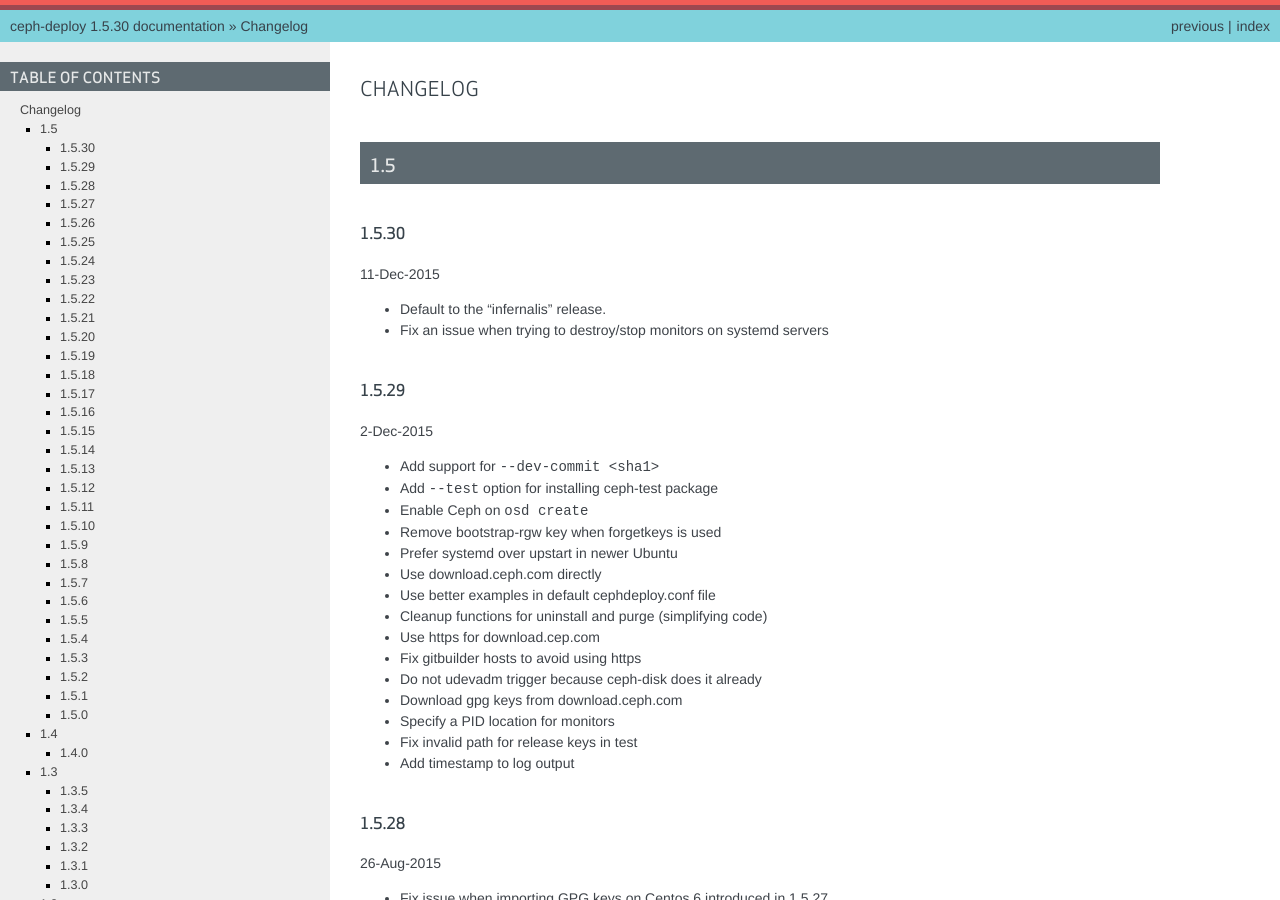
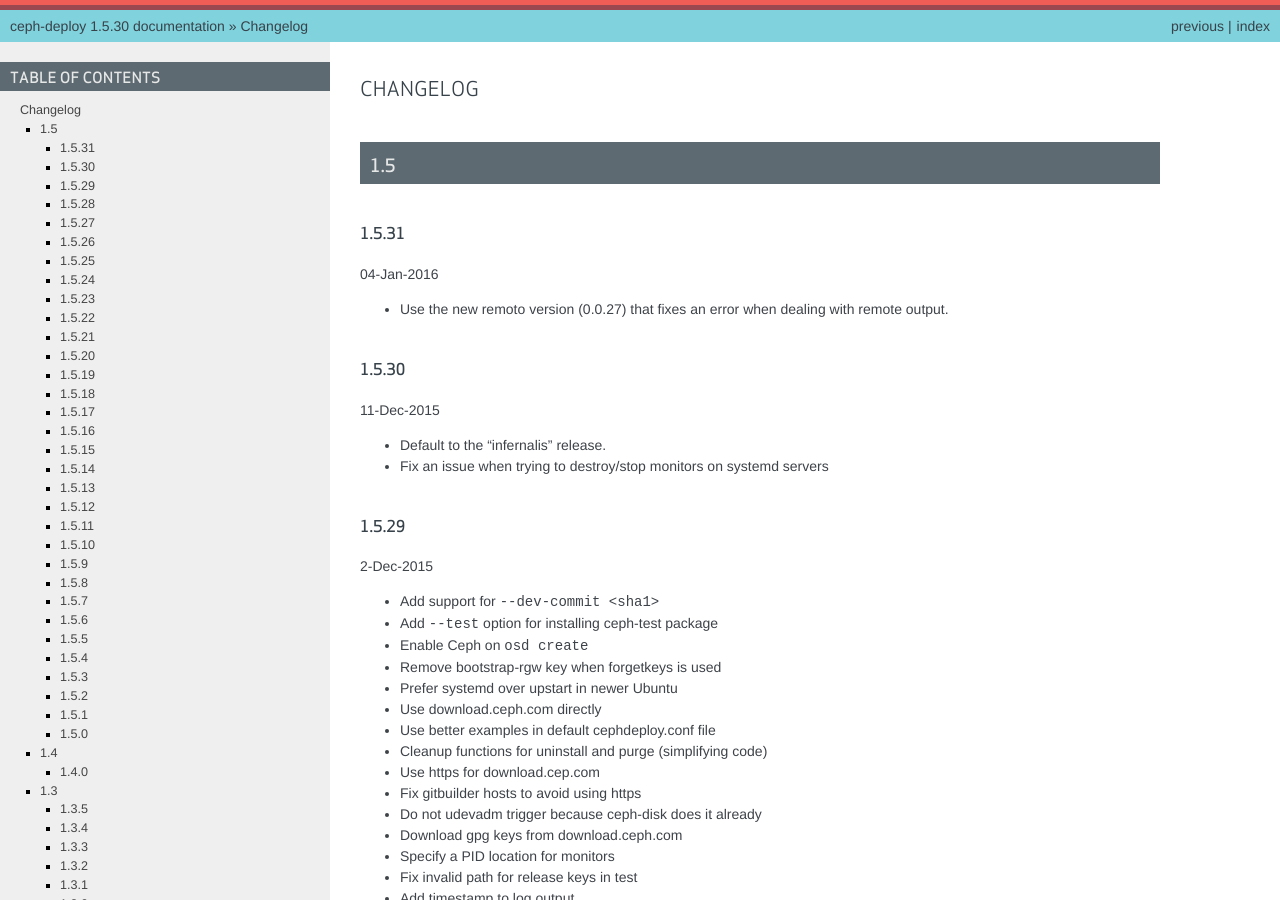
Before and after one commit to ceph/ceph-deploy, a Sphinx documentation site: the page built from docs/source/changelog.rst, in a window 1280 px wide and 900 px high. Built offline with Sphinx 7.4.7, drawn with Linux system fonts in a browser that asks for light colours.

Commit message:
[RM-14156] update the changelog
Signed-off-by: Alfredo Deza <adeza@redhat.com>

```diff
--- a/docs/source/changelog.rst
+++ b/docs/source/changelog.rst
@@ -3,6 +3,13 @@
 
 1.5
 ---
+
+1.5.31
+^^^^^^
+04-Jan-2016
+
+* Use the new remoto version (0.0.27) that fixes an error when dealing with
+  remote output.
 
 1.5.30
 ^^^^^^
```
